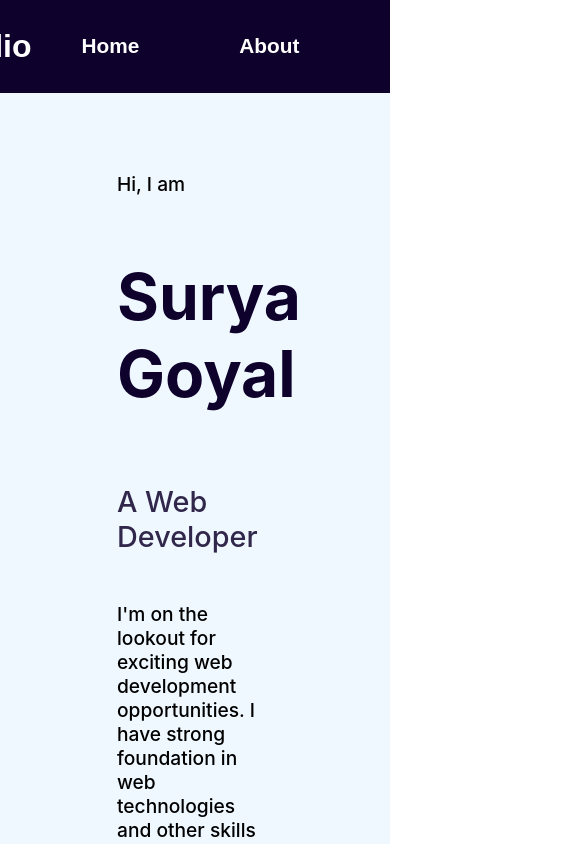
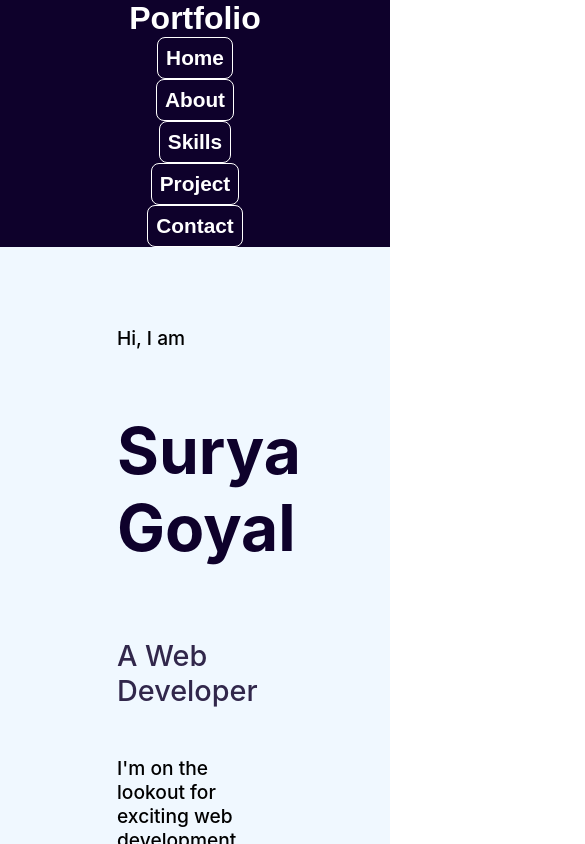
Before and after one commit to suryagoyal547/portfolio, a React (Create React App) app: page / in a window 390 px wide. Shown: the top 844 px of the page, 585 px wide, since content can reach past the window. Built offline with nearby package versions, Linux system fonts and the light colour scheme.

Commit message:
Update Navbar.css
To make responsive: on decreasing screen width, navigation menu items disappear and take form of list
updated using media-queries

```diff
--- a/src/components/Navbar.css
+++ b/src/components/Navbar.css
@@ -8,15 +8,19 @@
 }
 
 .nav-left{
-    margin-left: -100px;
+   display: flex;
+   justify-content: center;
+   align-items: center;
 }
 
 .nav-right{
-    min-width: 30%;
-    margin-right: 130px;
+    min-width: 50%;
     display: flex;
-    justify-content: space-between;
+    justify-content: space-around;
+    align-items: center;
 }
+
+
 
 .text{
     color: white;
@@ -30,7 +34,41 @@
     font-size: 1.3rem;
     color: white;
     font-weight: 600;
-    margin: 0px 50px;
 
 
 }
+
+@media screen and (max-width: 800px)
+{
+
+    .nav{
+        flex-direction: column;
+        height: auto;
+    }
+
+
+    .nav-right{
+        flex-direction: column;
+        text-align: center;
+        background-color: #0e012b;
+
+    }
+
+    .nav-right a{
+
+        text-decoration: none;
+        font-size: 1.3rem;
+        color: white;
+        font-weight: 600;
+        border: 1px solid white;
+        border-radius: 8px;
+        padding: 8px;
+
+    }
+
+
+
+
+
+
+}
```
